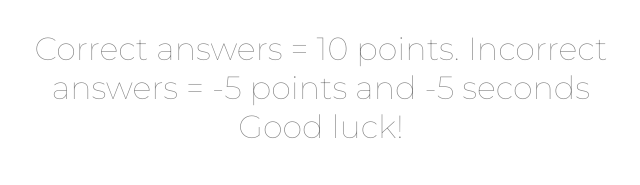
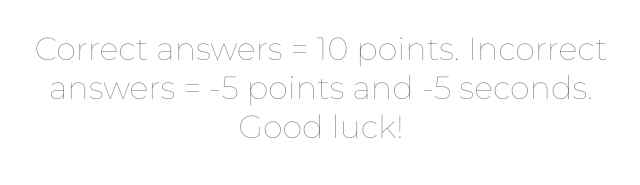
Before and after one commit to sandregg2/Coding-Quiz-SA, a plain HTML site: page index.html in a window 1280 px wide. Shown: the part 237-422 px from the top of the page, 319-959 px from the left. Drawn offline with Linux system fonts and the light colour scheme.

Commit message:
Update index.html

```diff
--- a/index.html
+++ b/index.html
@@ -20,7 +20,7 @@
             <div class="container start">
                 <h1>Coding Quiz</h1>
                 <p>Correct answers = 10 points.
-                Incorrect answers = -5 points and -5 seconds
+                Incorrect answers = -5 points and -5 seconds.
                 Good luck!
                 </p>
                 <button class="btn startend" id="start-game">Start Coding Quiz</button>
```
